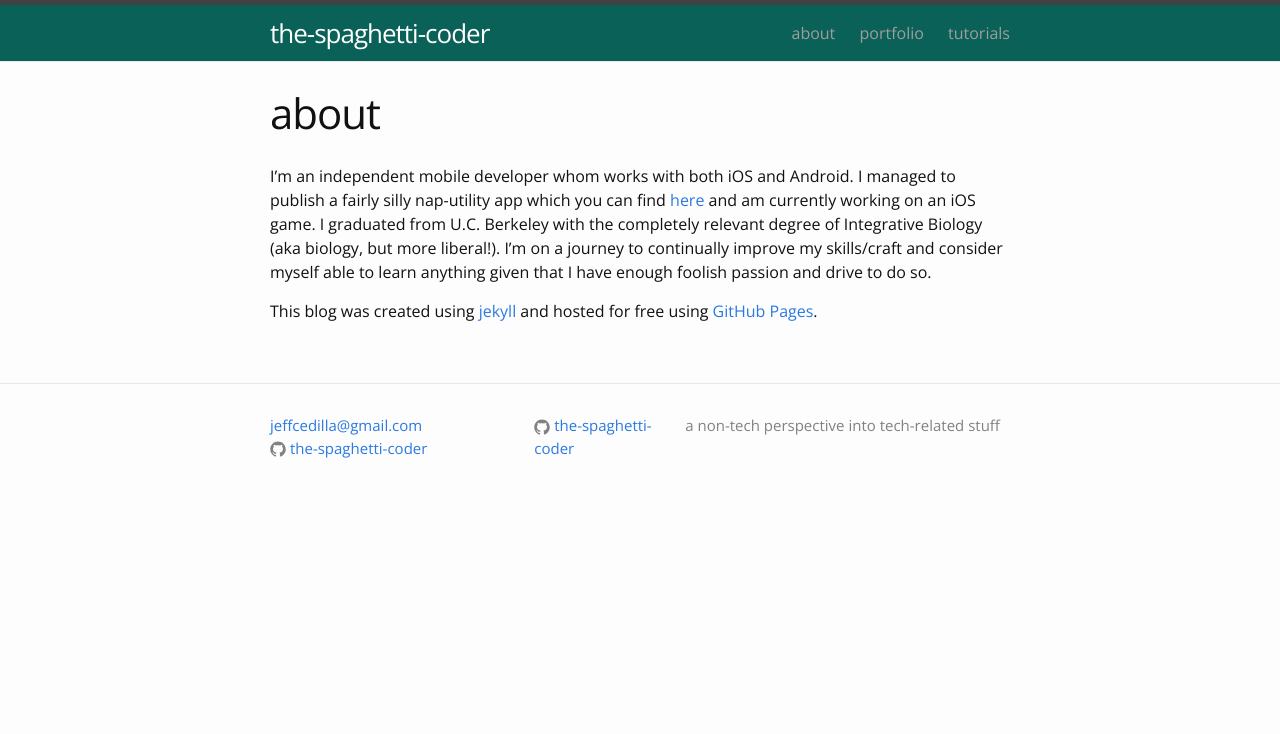
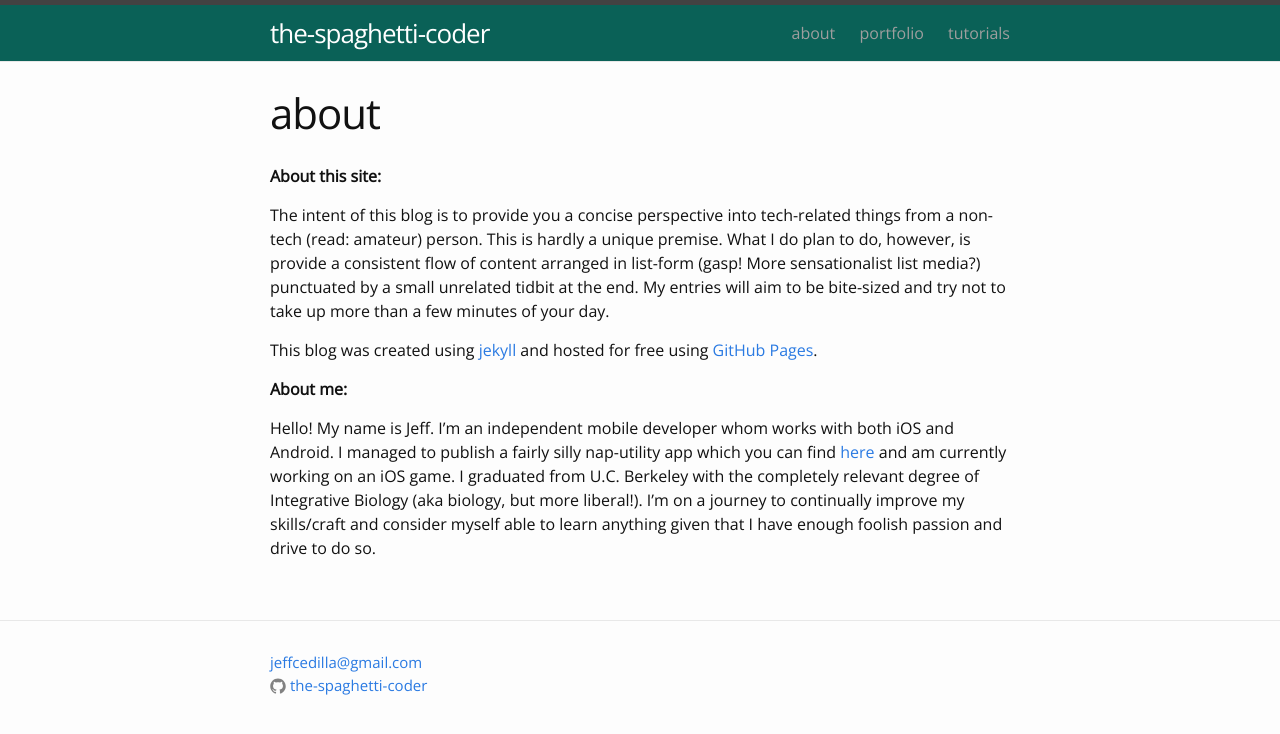
Before and after one commit to the-spaghetti-coder/the-spaghetti-coder.github.io, a Jekyll site: the page built from about.md, in a window 1280 px wide. Shown: the top 734 px of the page. Built offline with Jekyll 4.4.1, drawn with Linux system fonts in a browser that asks for light colours.

Commit message:
'About' section revised.

```diff
--- a/_config.yml
+++ b/_config.yml
@@ -1,7 +1,6 @@
 # Site settings
 title: the-spaghetti-coder
 email: jeffcedilla@gmail.com
-description: a non-tech perspective into tech-related stuff
 baseurl: "" # the subpath of your site, e.g. /blog/
 url: "http://yourdomain.com" # the base hostname & protocol for your site
 github_username:  the-spaghetti-coder
--- a/_includes/footer.html
+++ b/_includes/footer.html
@@ -25,19 +25,6 @@
 
       <div class="footer-col  footer-col-2">
         <ul class="social-media-list">
-          {% if site.github_username %}
-          <li>
-            <a href="https://github.com/{{ site.github_username }}">
-              <span class="icon  icon--github">
-                <svg viewBox="0 0 16 16">
-                  <path fill="#828282" d="M7.999,0.431c-4.285,0-7.76,3.474-7.76,7.761 c0,3.428,2.223,6.337,5.307,7.363c0.388,0.071,0.53-0.168,0.53-0.374c0-0.184-0.007-0.672-0.01-1.32 c-2.159,0.469-2.614-1.04-2.614-1.04c-0.353-0.896-0.862-1.135-0.862-1.135c-0.705-0.481,0.053-0.472,0.053-0.472 c0.779,0.055,1.189,0.8,1.189,0.8c0.692,1.186,1.816,0.843,2.258,0.645c0.071-0.502,0.271-0.843,0.493-1.037 C4.86,11.425,3.049,10.76,3.049,7.786c0-0.847,0.302-1.54,0.799-2.082C3.768,5.507,3.501,4.718,3.924,3.65 c0,0,0.652-0.209,2.134,0.796C6.677,4.273,7.34,4.187,8,4.184c0.659,0.003,1.323,0.089,1.943,0.261 c1.482-1.004,2.132-0.796,2.132-0.796c0.423,1.068,0.157,1.857,0.077,2.054c0.497,0.542,0.798,1.235,0.798,2.082 c0,2.981-1.814,3.637-3.543,3.829c0.279,0.24,0.527,0.713,0.527,1.437c0,1.037-0.01,1.874-0.01,2.129 c0,0.208,0.14,0.449,0.534,0.373c3.081-1.028,5.302-3.935,5.302-7.362C15.76,3.906,12.285,0.431,7.999,0.431z"/>
-                </svg>
-              </span>
-
-              <span class="username">{{ site.github_username }}</span>
-            </a>
-          </li>
-          {% endif %}
 
           {% if site.twitter_username %}
           <li>
--- a/about.md
+++ b/about.md
@@ -3,6 +3,13 @@ layout: post
 title: about
 permalink: /about/
 ---
-I’m an independent mobile developer whom works with both iOS and Android. I managed to publish a fairly silly nap-utility app which you can find [here](https://play.google.com/store/apps/details?id=com.cedideas.catnap) and am currently working on an iOS game. I graduated from U.C. Berkeley with the completely relevant degree of Integrative Biology (aka biology, but more liberal!). I’m on a journey to continually improve my skills/craft and consider myself able to learn anything given that I have enough foolish passion and drive to do so.
+<strong>About this site:</strong>
+
+The intent of this blog is to provide you a concise perspective into tech-related things from a non-tech (read: amateur) person. This is hardly a unique premise. What I do plan to do, however, is provide a consistent flow of content arranged in list-form (gasp! More sensationalist list media?) punctuated by a small unrelated tidbit at the end. My entries will aim to be bite-sized and try not to take up more than a few minutes of your day.
 
 This blog was created using [jekyll](http://jekyllrb.com) and hosted for free using [GitHub Pages](https://pages.github.com).
+
+<strong>About me:</strong>
+
+Hello! My name is Jeff.
+I’m an independent mobile developer whom works with both iOS and Android. I managed to publish a fairly silly nap-utility app which you can find [here](https://play.google.com/store/apps/details?id=com.cedideas.catnap) and am currently working on an iOS game. I graduated from U.C. Berkeley with the completely relevant degree of Integrative Biology (aka biology, but more liberal!). I’m on a journey to continually improve my skills/craft and consider myself able to learn anything given that I have enough foolish passion and drive to do so.
```
Also changed, not shown: _posts/2014-09-01-first-post-test.markdown (deleted, +0 -13 lines), portfolio.md (+1 -1 lines), tutorials.md (+1 -1 lines).
